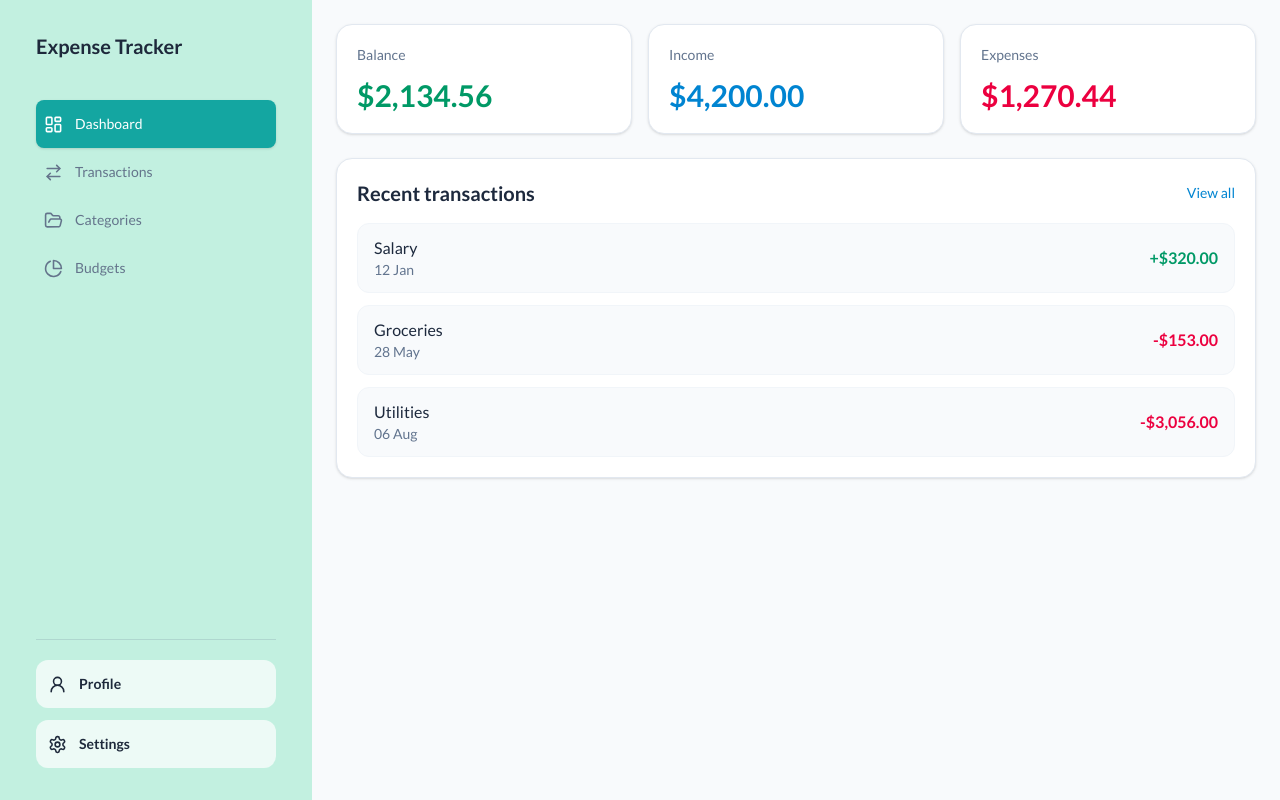
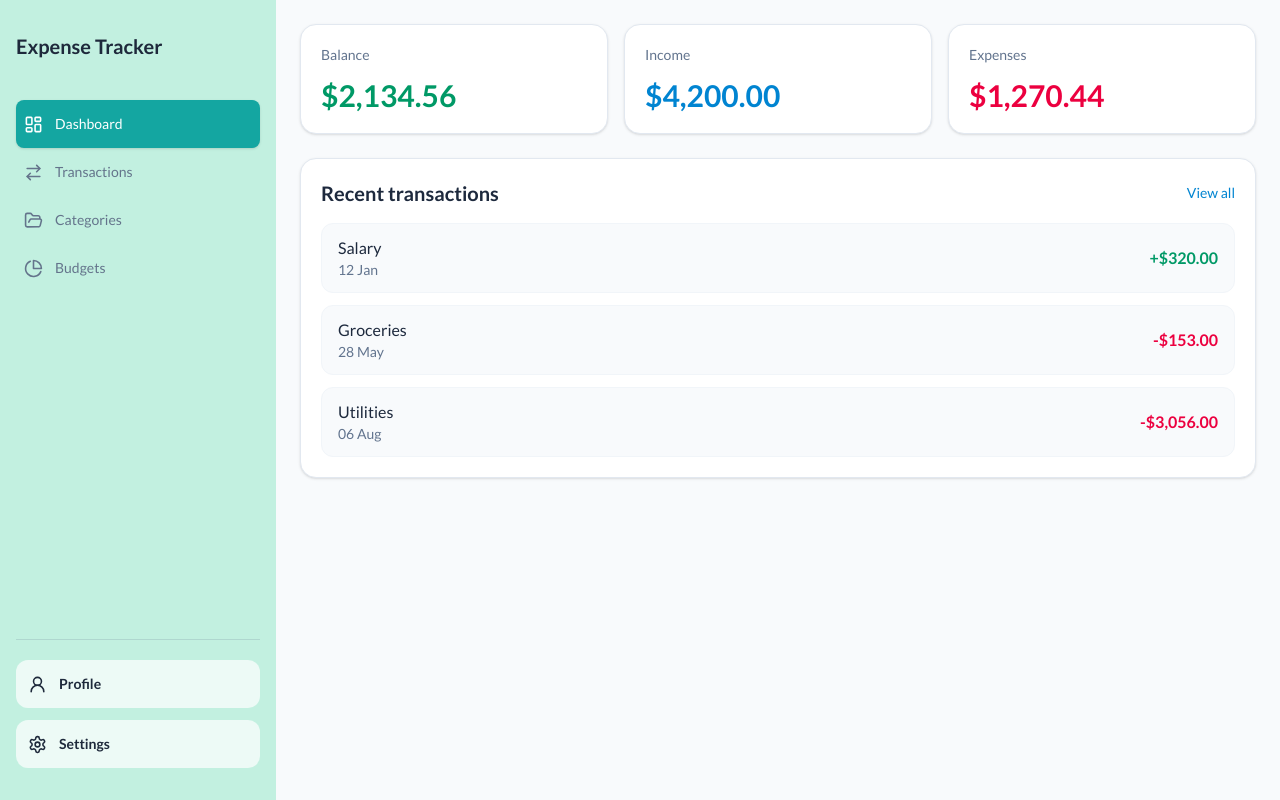
Before and after one commit to Kod-19/expense_tracker, a React (Vite) app in the folder client/: page / in a window 1280 px wide. Built offline with nearby package versions, Linux system fonts and the light colour scheme.

Commit message:
fix: update Sidebar component styling for improved layout

```diff
--- a/client/src/components/Sidebar.jsx
+++ b/client/src/components/Sidebar.jsx
@@ -46,7 +46,7 @@ const Sidebar = () => {
   ]
 
   return (
-    <div className="flex w-78 flex-col bg-mint px-9 py-8">
+    <div className="flex w-69 flex-col bg-mint px-4 py-8">
       <a href='/' className="mb-10 text-xl font-bold text-text">
         Expense Tracker
       </a>
```
Also changed, not shown: 1 other file (tests, documents, lock files or other folders).
